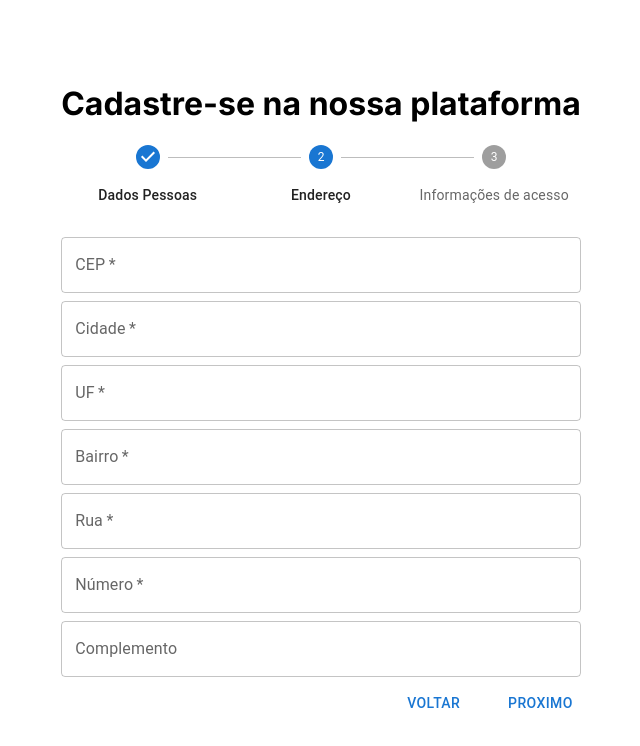
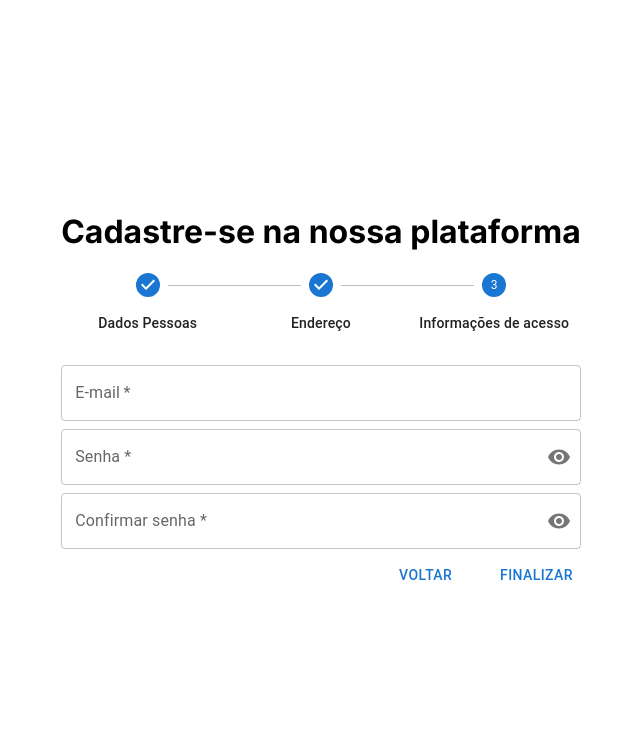
Before and after one commit to GuiDuarte07/RegisterForm_frontend, a Next.js app: page / in a window 1280 px wide. Shown: the top 746 px of the page, without its empty margins (319-959 px from the left). Built offline with nearby package versions, Linux system fonts and the light colour scheme.

Commit message:
hook form on page 2 subscribe form (not completed)

```diff
--- a/src/app/page.tsx
+++ b/src/app/page.tsx
@@ -31,7 +31,7 @@ console.log(phoneNumberMask('041999714703'))
 
 export default function Home(): JSX.Element {
   const { control, handleSubmit } = useForm()
-  const [activeStep, setActiveStep] = useState(1)
+  const [activeStep, setActiveStep] = useState(2)
   const [showPassword, setShowPassword] = useState(false)
 
   const onSubmit = (data) => {
@@ -209,12 +209,23 @@ export default function Home(): JSX.Element {
 
           {activeStep === 2 && (
             <>
-              <TextField id='outlined-basic' label='E-mail' variant='outlined' required />
+              <Controller
+                name='email'
+                control={control}
+                render={({ field }) => (
+                  <TextField {...field} id='outlined-basic' label='E-mail' variant='outlined' required />
+                )}
+              />
 
               <FormControl variant='outlined'>
                 <InputLabel htmlFor='outlined-adornment-password'>Senha *</InputLabel>
+                <Controller
+                  name='password'
+                  control={control}
+                  render={({ field }) => (
                     <OutlinedInput
                       required
+                      {...field}
                       id='outlined-adornment-password'
                       type={showPassword ? 'text' : 'password'}
                       endAdornment={
@@ -232,12 +243,20 @@ export default function Home(): JSX.Element {
                       }
                       label='Password'
                     />
+                  )}
+                />
               </FormControl>
 
               <FormControl variant='outlined'>
                 <InputLabel htmlFor='outlined-adornment-password-confirm'>Confirmar senha *</InputLabel>
+
+                <Controller
+                  name='passwordConfirm'
+                  control={control}
+                  render={({ field }) => (
                     <OutlinedInput
                       required
+                      {...field}
                       id='outlined-adornment-password-confirm'
                       type={showPassword ? 'text' : 'password'}
                       endAdornment={
@@ -255,6 +274,8 @@ export default function Home(): JSX.Element {
                       }
                       label='Password'
                     />
+                  )}
+                />
               </FormControl>
             </>
           )}
```
Lines whose indentation alone changed are shown as unchanged.
